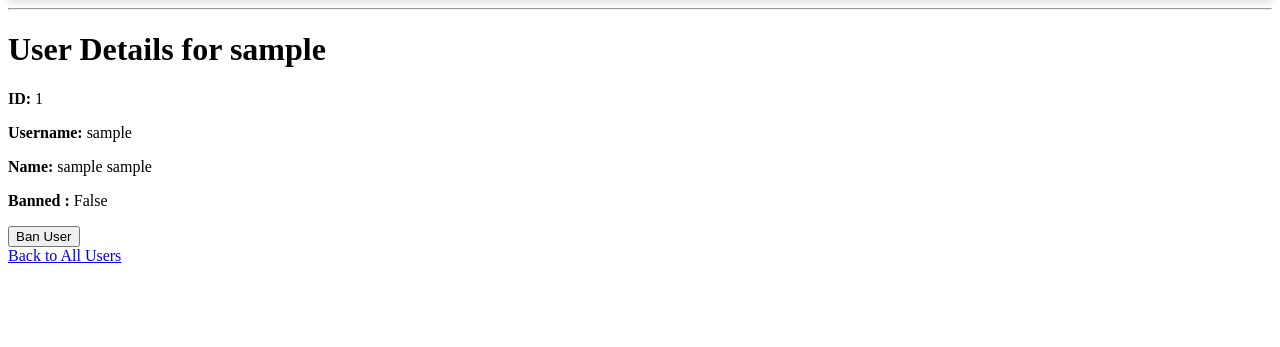
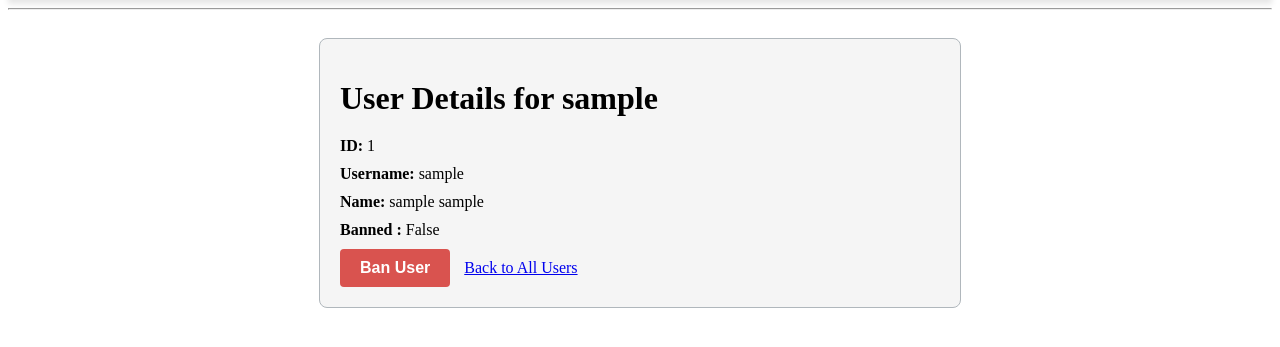
Before and after one commit to cateburglar/immaculateGrid, a Flask app: template app/templates/user_detail.html in a window 1280 px wide. Shown: the part 66-413 px from the top of the page. Run offline with Flask 3, Linux system fonts and the light colour scheme; the template is opened without the code that fills it: values that come from a table or form of the project are taken from there, others are empty; the visitor is signed in with stand-in values (Sample User, id 1).

Commit message:
styling for consistent page layouts and admin pages

```diff
--- /dev/null
+++ b/app/static/css/admin.css
@@ -0,0 +1,43 @@
+/* User list styles */
+.user-list {
+    list-style-type: none;
+    padding: 0;
+    margin: 0 auto;
+}
+
+.user-list-item {
+    margin: 10px 0;
+}
+
+.user-link {
+    text-decoration: none;
+    color: var(--azul);
+    font-weight: bold;
+}
+
+.user-link:hover {
+    text-decoration: underline;
+}
+
+/* User detail styles */
+.user-detail {
+    max-width: 600px;
+    margin: 0 auto;
+    padding: 20px;
+    border: 1px solid var(--french-gray);
+    border-radius: 8px;
+    background-color: var(--white-smoke-hsl);
+}
+
+.user-detail h1 {
+    margin-bottom: 20px;
+}
+
+.user-detail p {
+    margin: 10px 0;
+}
+
+.ban-form, .unban-form {
+    display: inline-block;
+    margin-right: 10px;
+}
--- a/app/static/css/base.css
+++ b/app/static/css/base.css
@@ -22,6 +22,15 @@
   --gradient-bottom-left: linear-gradient(315deg, var(--white-smoke), var(--jet), var(--french-gray), var(--azul));
   --gradient-radial: radial-gradient(var(--white-smoke), var(--jet), var(--french-gray), var(--azul));
 }
+
+
+/* Container for consistent page layout */
+.container {
+  max-width: 1200px;
+  margin: 0 auto;
+  padding: 20px;
+}
+
 
 /* Flash messages */
 .flash-messages {
@@ -58,3 +67,45 @@
   background-color: #d9edf7;
   border-color: #bce8f1;
 }
+
+/* Buttons */
+.btn {
+  display: inline-block;
+  padding: 10px 20px;
+  font-size: 16px;
+  font-weight: bold;
+  text-align: center;
+  text-decoration: none;
+  border-radius: 4px;
+  cursor: pointer;
+}
+
+.btn-danger {
+  background-color: #d9534f;
+  color: white;
+  border: none;
+}
+
+.btn-danger:hover {
+  background-color: #c9302c;
+}
+
+.btn-success {
+  background-color: #5cb85c;
+  color: white;
+  border: none;
+}
+
+.btn-success:hover {
+  background-color: #4cae4c;
+}
+
+.btn-primary {
+  background-color: #337ab7;
+  color: white;
+  border: none;
+}
+
+.btn-primary:hover {
+  background-color: #286090;
+}
--- a/app/templates/base.html
+++ b/app/templates/base.html
@@ -4,6 +4,7 @@
     <link rel="stylesheet" href="{{ url_for('static', filename='css/base.css') }}">
     <link rel="stylesheet" href="{{ url_for('static', filename='css/navbar.css') }}">
     <link rel="stylesheet" href="{{ url_for('static', filename='css/forms.css') }}">
+    <link rel="stylesheet" href="{{ url_for('static', filename='css/admin.css') }}">
     {% if title %}
     <title>{{ title }}</title>
     {% else %}
@@ -37,7 +38,7 @@
         {% endif %}
     {% endwith %}
 </div>
-<div>
+<div class="container">
     {% block content %}
     {% endblock %}
 </div>
--- a/app/templates/user_detail.html
+++ b/app/templates/user_detail.html
@@ -1,19 +1,21 @@
 {% extends "base.html" %}
 
 {% block content %}
+<div class="user-detail">
 <h1>User Details for {{ user.username }}</h1>
     <p><strong>ID:</strong> {{ user.id }}</p>
     <p><strong>Username:</strong> {{ user.username }}</p>
     <p><strong>Name: </strong> {{ user.nameFirst }} {{ user.nameLast }}</p>
     <p><strong>Banned :</strong> {{ user.banned }}</p>
     {% if user.banned %}
-    <form action="{{ url_for('admin_routes.unban_user', user_id=user.id) }}" method="post">
+    <form class="unban-form" action="{{ url_for('admin_routes.unban_user', user_id=user.id) }}" method="post">
         <button type="submit" class="btn btn-danger">Unban User</button>
     </form>
     {% else %}
-    <form action="{{ url_for('admin_routes.ban_user', user_id=user.id) }}" method="post">
+    <form class="ban-form" action="{{ url_for('admin_routes.ban_user', user_id=user.id) }}" method="post">
         <button type="submit" class="btn btn-danger">Ban User</button>
     </form>
     {% endif %}
     <a href="{{ url_for('admin_routes.users') }}">Back to All Users</a>
+</div>
 {% endblock %}
--- a/app/templates/users.html
+++ b/app/templates/users.html
@@ -2,10 +2,10 @@
 
 {% block content %}
 <h1>All Users</h1>
-<ul>
+<ul class="user-list">
     {% for user in users %}
-        <li>
-            <a href="{{ url_for('admin_routes.user_detail', user_id=user.id) }}">{{ user.username }}</a>
+        <li class="user-list-item">
+            <a class="user-link" href="{{ url_for('admin_routes.user_detail', user_id=user.id) }}">{{ user.username }}</a>
         </li>
     {% endfor %}
 </ul>
```
Lines whose indentation alone changed are shown as unchanged.
